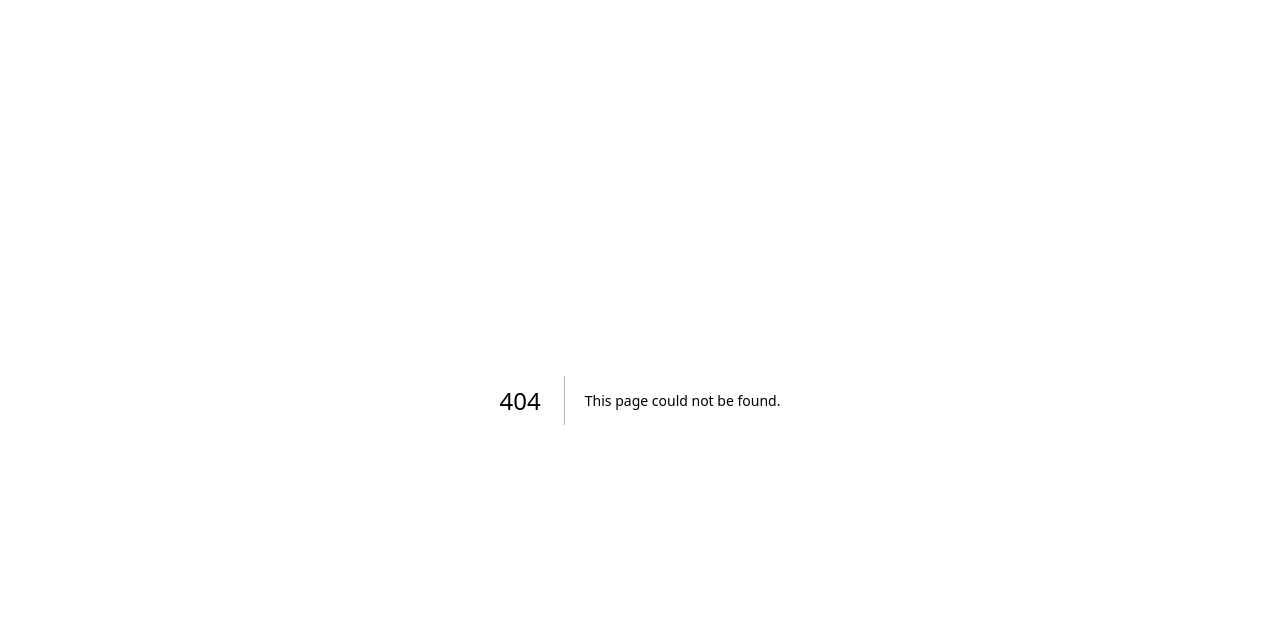
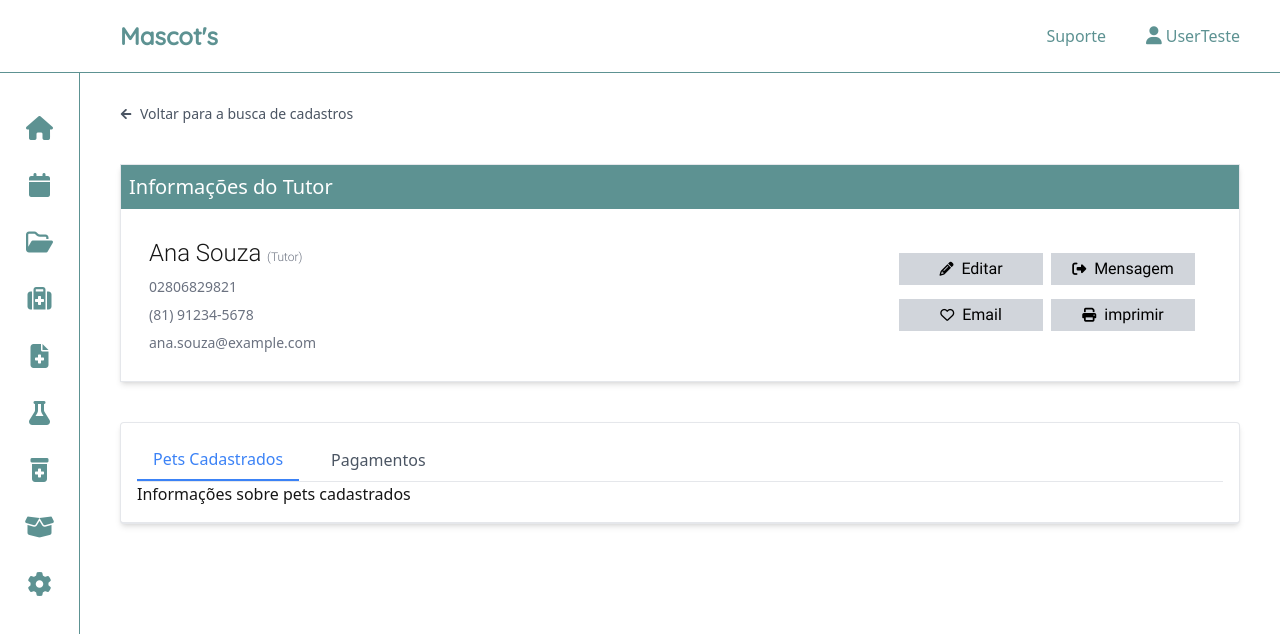
Before and after one commit to softexrecifepe/PI-MASCOTS-TURMA-09-EQUIPE-01, a Next.js app: page /registers/tutor-profile/1 in a window 1280 px wide. Before the commit this address had no page. Shown: the top 634 px of the page. Built offline with nearby package versions, Linux system fonts and the light colour scheme.

Commit message:
feat: cria página de perfil do tutor

```diff
--- /dev/null
+++ b/src/app/registers/tutor-profile/[id]/page.tsx
@@ -0,0 +1,174 @@
+"use client";
+import { useParams } from "next/navigation";
+import { useState, useEffect } from "react";
+import data from "../../../../../public/components/data.json";
+import { SideBar } from "@/app/components/navigationScreen/sidebar/sidebar";
+import { Header } from "@/app/components/navigationScreen/header/header";
+import { BreadCrumb } from "@/app/components/ui/breadcrumbs/breadcrumb";
+import { TutorInformation } from "@/app/components/ui/titles/tutorInformation";
+// import { PetInformation } from "@/app/components/ui/titles/petInformation";
+import CircularProgress from "@mui/material/CircularProgress";
+import Tab from "@/app/components/ui/tabs/tab";
+import GeneralBtn from "@/app/components/ui/btn/generalBtn";
+
+type Tutor = {
+  id: string;
+  icon: string;
+  name: string;
+  owners_cpf: string;
+  owners_name: string;
+  owners_fone: string;
+  owners_email: string;
+  schedule: string;
+  description: string;
+  recordNumber: string;
+  admissionDate: string;
+  exitDate: string;
+  weight: string;
+  breed: string;
+  gender: string;
+  fisicalDescription: string;
+  specie: string;
+  alergies: string;
+  vet: string;
+  vetSpeciality: string;
+  appointmentStatus: string;
+  age: string;
+  boxLocation: string;
+  category: string;
+  color_classification: string;
+  link_profilePic: string;
+};
+
+export default function TutorProfile() {
+  const params = useParams();
+  const id = params["id"];
+
+  const [tutor, setTutor] = useState<Tutor | null>(null);
+  const [isLoading, setIsLoading] = useState(true);
+
+  useEffect(() => {
+    if (id) {
+      // Simula o carregamento de dados
+      setTimeout(() => {
+        const foundTutor = data.find((p) => p.id === id);
+        if (foundTutor) {
+          setTutor(foundTutor);
+        } else {
+          setTutor(null);
+        }
+        setIsLoading(false); // Dados carregados, desativa o estado de carregamento
+      }, 300); // Simula um atraso de 1 segundo (pode remover se quiser carregar instantaneamente)
+    }
+  }, [id]);
+
+  // condição de carregamento
+  if (isLoading) {
+    return (
+      <div className="flex h-screen">
+        <SideBar />
+        <div className="flex-1 flex flex-col">
+          <Header />
+          <main className="flex-1 overflow-x-hidden overflow-y-auto ml-20 mt-[72px] px-10 py-8">
+            <BreadCrumb
+              link="/registers"
+              description="Voltar para a busca de cadastros"
+            ></BreadCrumb>
+            <div className="flex flex-row gap-5 justify-center items-center h-screen">
+              <CircularProgress color="success" />
+              <span>Carregando....</span>
+            </div>
+          </main>
+        </div>
+      </div>
+    );
+  }
+
+  // condição de paciente não encontrado
+  if (!tutor) {
+    return <div>Paciente não encontrado.</div>;
+  }
+
+  return (
+    <>
+      <div className="flex h-screen">
+        <SideBar />
+        <div className="flex-1 flex flex-col">
+          <Header />
+          <main className="flex-1 overflow-x-hidden overflow-y-auto ml-20 mt-[72px] px-10 py-8">
+            <BreadCrumb
+              link="/registers"
+              description="Voltar para a busca de cadastros"
+            ></BreadCrumb>
+            <div className="flex flex-col gap-10">
+              <div className=" flex flex-col shadow-md border">
+                <div className="w-full bg-darkCyan py-2">
+                  <span className="text-white text-xl px-2">
+                    Informações do Tutor
+                  </span>
+                </div>
+                <div className="flex flex-row justify-between py-7 px-7">
+                  <div className="flex flex-row gap-20">
+                    <TutorInformation
+                      userType="Tutor"
+                      tutor_name={tutor?.owners_name}
+                      owners_cpf={tutor?.owners_cpf}
+                      foneNumber={tutor?.owners_fone}
+                      email={tutor?.owners_email}
+                    ></TutorInformation>
+                    {/* <PetInformation
+                    hospitalStatus=""
+                    userType="Paciente"
+                    usageType="Profile"
+                    pet_name={patient?.name}
+                    species={patient?.specie}
+                    breed={patient?.breed}
+                    gender={patient?.gender}
+                    fisicalDescription={patient?.fisicalDescription}
+                    weight={patient?.weight}
+                    link_profilePic={patient?.link_profilePic}
+                    alergies={patient?.alergies}
+                    age={patient?.age}
+                  ></PetInformation> */}
+                  </div>
+                  <div className="grid grid-cols-2 gap-2 p-4">
+                    <div className="">
+                      <GeneralBtn
+                        iconClass="fa-solid fa-pencil"
+                        content="Editar"
+                      ></GeneralBtn>
+                    </div>
+                    <div className="">
+                      <GeneralBtn
+                        iconClass="fa-solid fa-right-from-bracket"
+                        content="Mensagem"
+                      ></GeneralBtn>
+                    </div>
+                    <div className="">
+                      <GeneralBtn
+                        iconClass="fa-regular fa-heart"
+                        content="Email"
+                      ></GeneralBtn>
+                    </div>
+                    <div className="">
+                      <GeneralBtn
+                        iconClass="fa-solid fa-print"
+                        content="imprimir"
+                      ></GeneralBtn>
+                    </div>
+                  </div>
+                </div>
+              </div>
+              <div className="">
+                <Tab labels={["Pets Cadastrados", "Pagamentos"]}>
+                  <div>Informações sobre pets cadastrados</div>
+                  <div>Informações sobre pagamentos</div>
+                </Tab>
+              </div>
+            </div>
+          </main>
+        </div>
+      </div>
+    </>
+  );
+}
```
